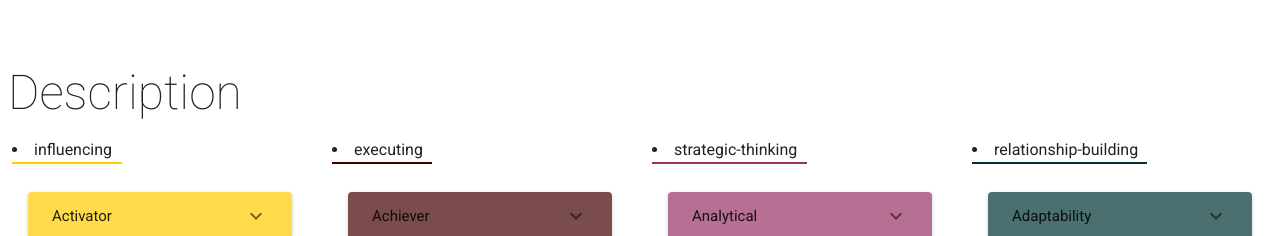
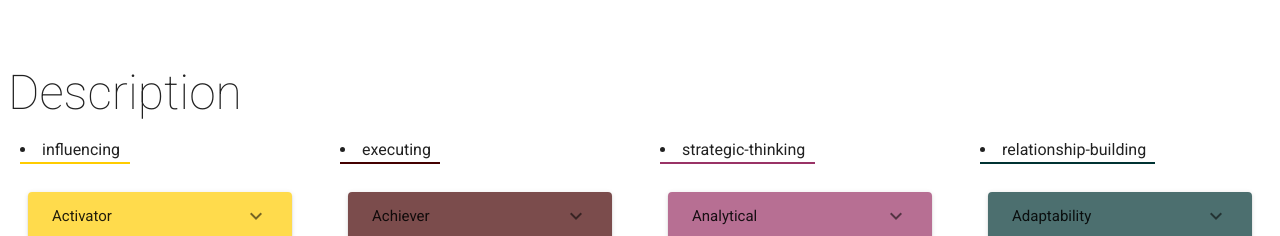
Before and after one commit to torish14/sendmail-demo, a Vue app: page / in a window 1280 px wide. Shown: the part 1280-1516 px from the top of the page. Built offline with nearby package versions, Linux system fonts and the light colour scheme.

Commit message:
小見出しのレイアウト調整

```diff
--- a/src/components/Panels.vue
+++ b/src/components/Panels.vue
@@ -7,7 +7,7 @@
     <v-container fluid class="my-2">
       <v-row>
         <v-col cols="12" sm="6" md="3" lg="3">
-          <li class="influencing mb-7">influencing</li>
+          <li class="influencing mb-7 ml-2">influencing</li>
             <v-expansion-panels popout="" focusable="" v-for="(panel, index) in panels1" :key="`first-${index}`">
             <v-expansion-panel  max-width="380">
               <v-expansion-panel-header :class="panel.abbreviation">
@@ -21,7 +21,7 @@
         </v-col>
 
         <v-col cols="12" sm="6" md="3" lg="3">
-          <li class="executing mb-7">executing</li>
+          <li class="executing mb-7 ml-2">executing</li>
           <v-expansion-panels popout="" focusable="" v-for="(panel, index) in panels2" :key="`second-${index}`">
           <v-expansion-panel  max-width="380">
             <v-expansion-panel-header :class="panel.abbreviation">
@@ -35,7 +35,7 @@
         </v-col>
 
         <v-col cols="12" sm="6" md="3" lg="3">
-          <li class="strategic-thinking mb-7">strategic-thinking</li>
+          <li class="strategic-thinking mb-7 ml-2">strategic-thinking</li>
           <v-expansion-panels popout="" focusable="" v-for="(panel, index) in panels3" :key="`third-${index}`">
           <v-expansion-panel  max-width="380">
             <v-expansion-panel-header :class="panel.abbreviation">
@@ -49,7 +49,7 @@
         </v-col>
 
         <v-col cols="12" sm="6" md="3" lg="3">
-          <li class="relationship-building mb-7">relationship-building</li>
+          <li class="relationship-building mb-7 ml-2">relationship-building</li>
           <v-expansion-panels popout="" focusable="" v-for="(panel, index) in panels4" :key="`forth-${index}`">
           <v-expansion-panel  max-width="380">
             <v-expansion-panel-header :class="panel.abbreviation">
```
